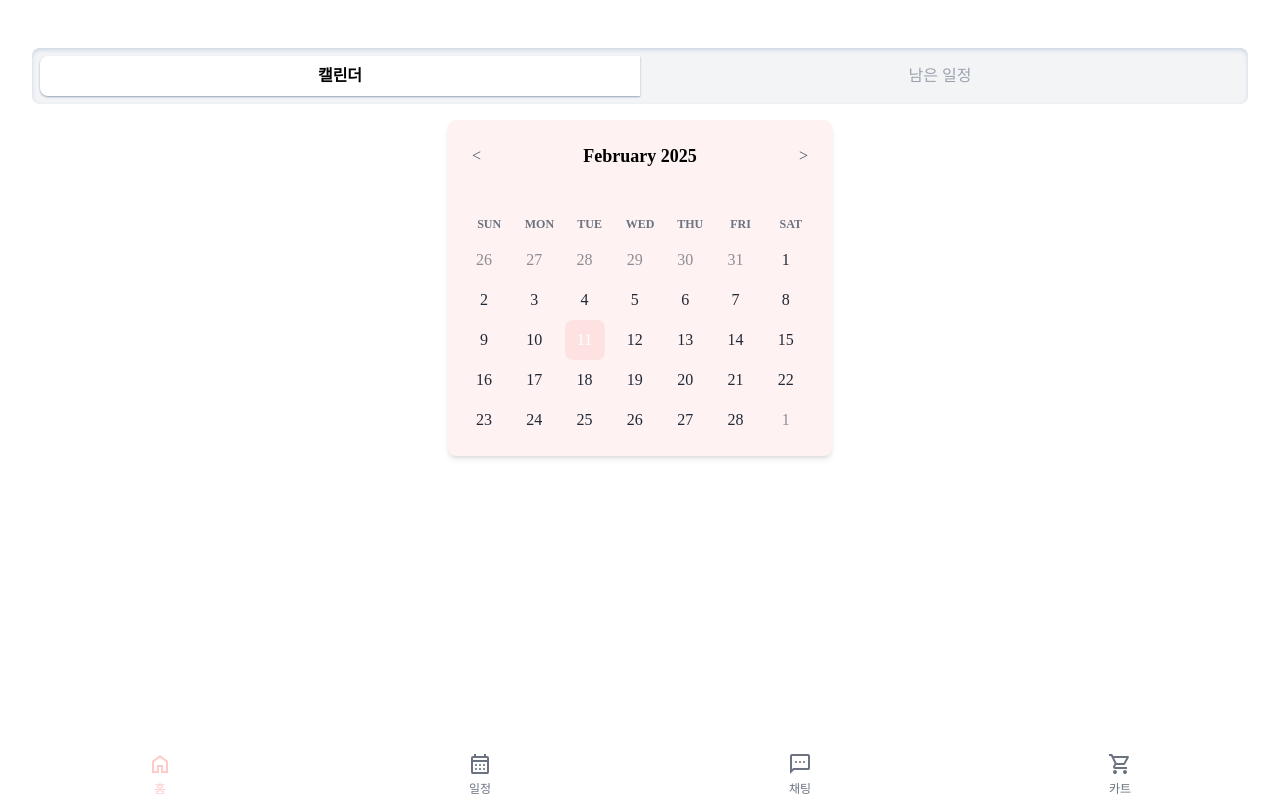
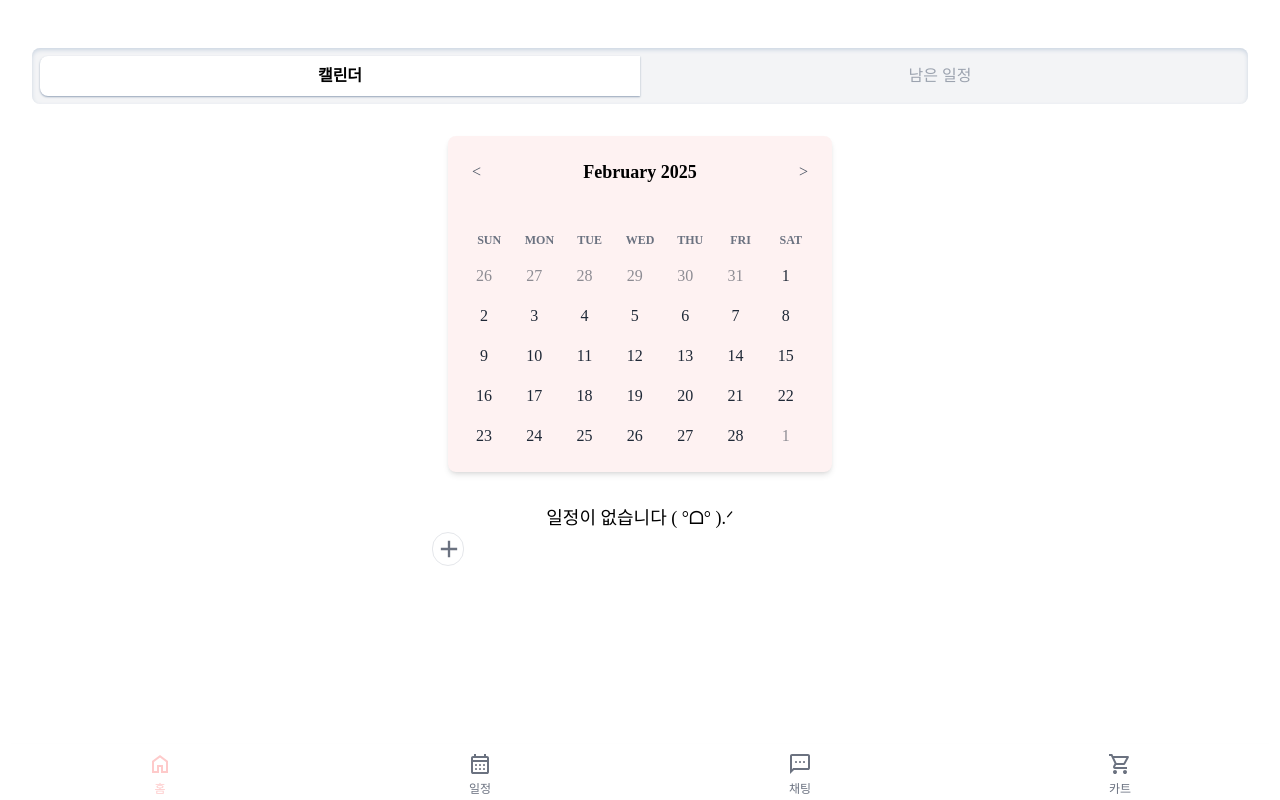
Before and after one commit to Yeahpeu/yeahpeu-front, a React (Vite) app: page /schedule/calendar in a window 1280 px wide. Built offline with nearby package versions, Linux system fonts and the light colour scheme; a web font is replaced by a local one.

Commit message:
[DESIGN] 캘린더 디자인 변경, 캘린더 탭 설정

```diff
--- a/src/components/Cards/MyCalendar.jsx
+++ b/src/components/Cards/MyCalendar.jsx
@@ -1,9 +1,8 @@
 import { useState } from "react";
 import moment from "moment";
 
-const MyCalendar = ({ events = [] }) => {
+const MyCalendar = ({ events = [], setSelectedDate }) => {
   const [currentMonth, setCurrentMonth] = useState(moment());
-  const [selectedDate, setSelectedDate] = useState(moment());
 
   const eventSet = new Set(events);
 
@@ -56,10 +55,9 @@ const MyCalendar = ({ events = [] }) => {
             <div
               key={index}
               className={`relative p-2 text-gray-800 rounded-lg w-10 h-10 flex items-center justify-center
-              ${day.isSame(selectedDate, "day") ? "bg-red-100 text-white" : ""}
-              ${!isCurrentMonth ? "text-gray-400 opacity-50 pointer-events-none" : "cursor-pointer hover:bg-red-100"}`}
-              onClick={
-                isCurrentMonth ? () => setSelectedDate(day.clone()) : undefined
+              ${!isCurrentMonth ? "text-gray-400 opacity-50 pointer-events-none" : "cursor-pointer active:bg-red-200 hover:bg-red-100"}`}
+              onClick={() =>
+                isCurrentMonth && setSelectedDate(day.format("YYYY-MM-DD"))
               }
             >
               <div className="relative">
--- a/src/molecules/CalendarMolecule.jsx
+++ b/src/molecules/CalendarMolecule.jsx
@@ -1,30 +1,62 @@
-import MyTab from "../components/Buttons/MyTab";
+import { useState } from "react";
 import MyCalendar from "../components/Cards/MyCalendar";
-
+import MyScheduleCard from "../components/Cards/MyScheduleCard";
+import moment from "moment";
+import MyAddButton from "../components/common/MyAddButton";
 
 const CalendarMolecule = () => {
+  const [selectedDate, setSelectedDate] = useState(
+    moment().format("YYYY-MM-DD")
+  );
+
   const events = [
     {
       id: 1,
       mainCategoryId: 1,
+      title: "부모님 시간 일정 맞추기",
+      date: "2025-01-19T14:00:00Z",
+      location: "없음",
+      Completed: false,
+    },
+    {
+      id: 2,
+      mainCategoryId: 3,
       title: "드레스 투어",
       date: "2025-01-10T10:00:00Z",
       location: "강남 웨딩숍 거리",
       Completed: true,
     },
-    {
-      id: 2,
-      mainCategoryId: 3,
-      title: "드레스 투어",
-      date: "2025-01-1T10:00:00Z",
-      location: "강남 웨딩숍 거리",
-      Completed: true,
-    },
   ];
 
+  // 선택한 날짜의 이벤트 필터링
+  const filteredEvents = selectedDate
+    ? events.filter((event) => {
+        const eventDate = new Date(event.date);
+        return eventDate.toISOString().split("T")[0] === selectedDate;
+      })
+    : [];
+
   return (
-    <div>
-      <MyCalendar events={events} />
+    <div className="max-w-md mx-auto p-4 flex-col">
+      <MyCalendar
+        events={events.map((e) => e.date.split("T")[0])}
+        setSelectedDate={setSelectedDate}
+      />
+
+      {selectedDate && (
+        <div className="mt-8">
+          {filteredEvents.length > 0 ? (
+            filteredEvents.map((event) => (
+              <MyScheduleCard key={event.id} event={event} />
+            ))
+          ) : (
+            <p className="text-lg">일정이 없습니다 ( °ᗝ° ).ᐟ </p>
+          )}
+        </div>
+      )}
+      <div className={"items-center border w-8 rounded-full"}>
+        <MyAddButton />
+      </div>
     </div>
   );
 };
```
